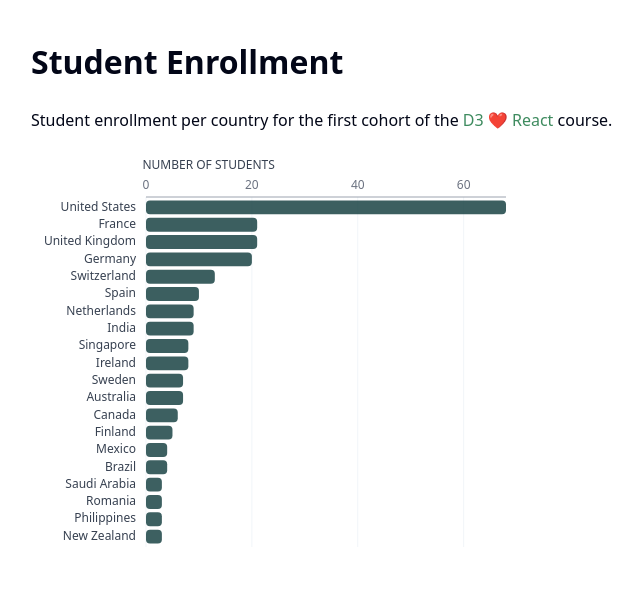
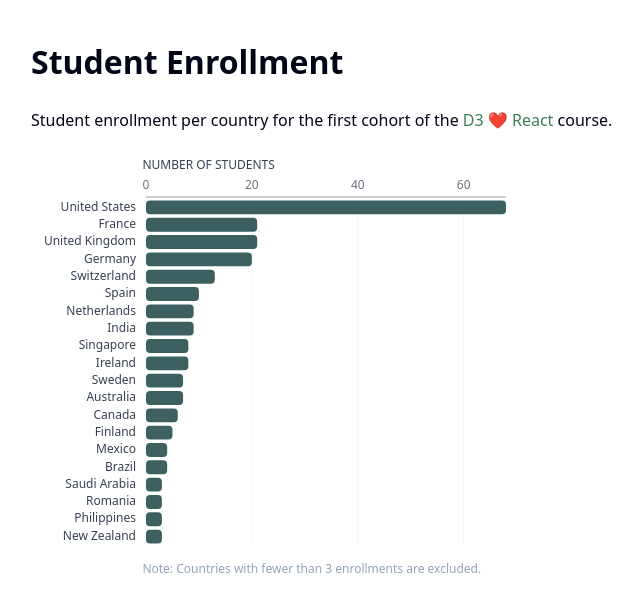
Before and after one commit to jessi88/my-first-d3-chart, a React (Vite) app: page / in a window 1280 px wide. Shown: the top 612 px of the page, without its empty margins (9-651 px from the left). Built offline with nearby package versions, Linux system fonts and the light colour scheme.

Commit message:
Added note below the graph. Subtle hover and color tweaks.

```diff
--- a/index.html
+++ b/index.html
@@ -22,6 +22,9 @@
       </p>
 
       <div id="root"></div>
+      <p class="chart-note">
+        Note: Countries with fewer than 3 enrollments are excluded.
+      </p>
     </main>
     <script type="module" src="/src/main.jsx"></script>
   </body>
--- a/src/App.jsx
+++ b/src/App.jsx
@@ -27,7 +27,7 @@ const data = [
 const width = 500;
 const height = 400;
 const barColor = "#1b4445";
-const barHighlightColor = "#3e8b5f";
+const barHighlightColor = "#3a7f58";
 const labelColor = "#374151";
 
 function App() {
--- a/src/Barplot.jsx
+++ b/src/Barplot.jsx
@@ -146,7 +146,7 @@ const Barplot = ({
                     hoveredCountry
                       ? isHovered
                         ? 1
-                        : 0.35 // fade non-hovered bars
+                        : 0.5 // fade non-hovered bars
                       : 0.85
                   }
                   style={{
@@ -168,10 +168,11 @@ const Barplot = ({
                     opacity: hoveredCountry
                       ? isHovered
                         ? 1
-                        : 0.35 // fade non-hovered labels
+                        : 0.6 // fade non-hovered labels
                       : 1,
+                    fontWeight: isHovered ? 600 : 400,
                     transition:
-                      "font-size 0.2s ease, fill 0.2s ease, opacity 0.2s ease",
+                      "font-size 0.2s ease, fill 0.2s ease, opacity 0.2s ease, font-weight 0.2s ease",
                   }}
                 >
                   {d.country}
--- a/src/index.css
+++ b/src/index.css
@@ -1,6 +1,6 @@
 :root {
   --brand-charcoal: #020617;
-  --brand-accent: #3e8b5f;
+  --brand-accent: #3a7f58;
   --brand-accent-glow: rgba(134, 239, 172, 0.3);
   --brand-text-dim: #94a3b8;
   --brand-orange: #ef9164;
@@ -18,6 +18,10 @@
 #root {
   width: 1126px;
   max-width: 100%;
+}
+
+:root {
+  --chart-left-margin: 115px;
 }
 
 body {
@@ -77,3 +81,10 @@ body {
 .main a:hover::after {
   transform: scaleX(1);
 }
+
+.chart-note {
+  margin-top: 8px;
+  margin-left: calc(var(--chart-left-margin) - 0.3em);
+  font-size: 12px;
+  color: var(--brand-text-dim);
+}
```
